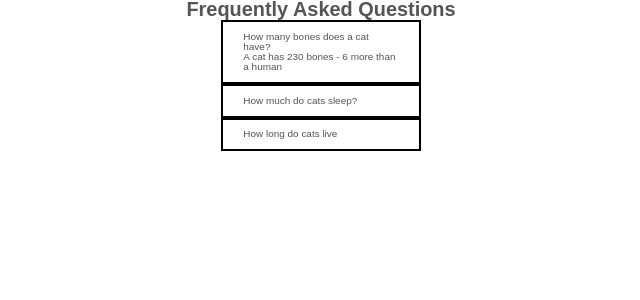
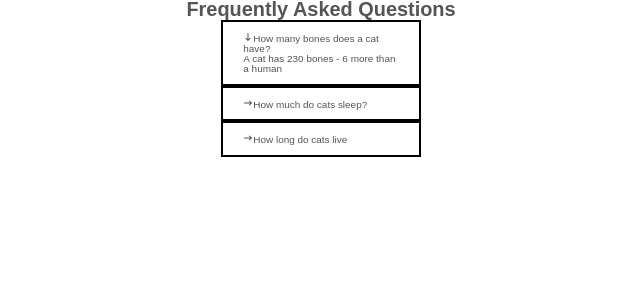
Before and after one commit to deltam3/frontendeval, a React (Vite) app in the folder Easy/1_FAQComponent/tsversion/: page / in a window 1280 px wide. Shown: the top 300 px of the page, without its empty margins (319-959 px from the left). Built offline with nearby package versions, Linux system fonts and the light colour scheme.

Commit message:
implemented icon to differentiate opened accordion item

```diff
--- a/Easy/1_FAQComponent/tsversion/src/components/FAQItem.tsx
+++ b/Easy/1_FAQComponent/tsversion/src/components/FAQItem.tsx
@@ -1,5 +1,8 @@
 import { FAQType } from "../pages/FAQPage";
 import styled from "styled-components";
+
+import { HiArrowNarrowRight } from "react-icons/hi";
+import { HiArrowNarrowDown } from "react-icons/hi";
 
 type Props = {
   item: FAQType;
@@ -28,7 +31,14 @@ const FAQItem = (props: Props) => {
 
   return (
     <ItemBox onClick={handleClick}>
-      <p>{props.item.question}</p>
+      <p>
+        {props.item.isOpen ? (
+          <HiArrowNarrowDown></HiArrowNarrowDown>
+        ) : (
+          <HiArrowNarrowRight></HiArrowNarrowRight>
+        )}
+        {props.item.question}
+      </p>
       <p>{props.item.isOpen && props.item.answer}</p>
     </ItemBox>
   );
```
